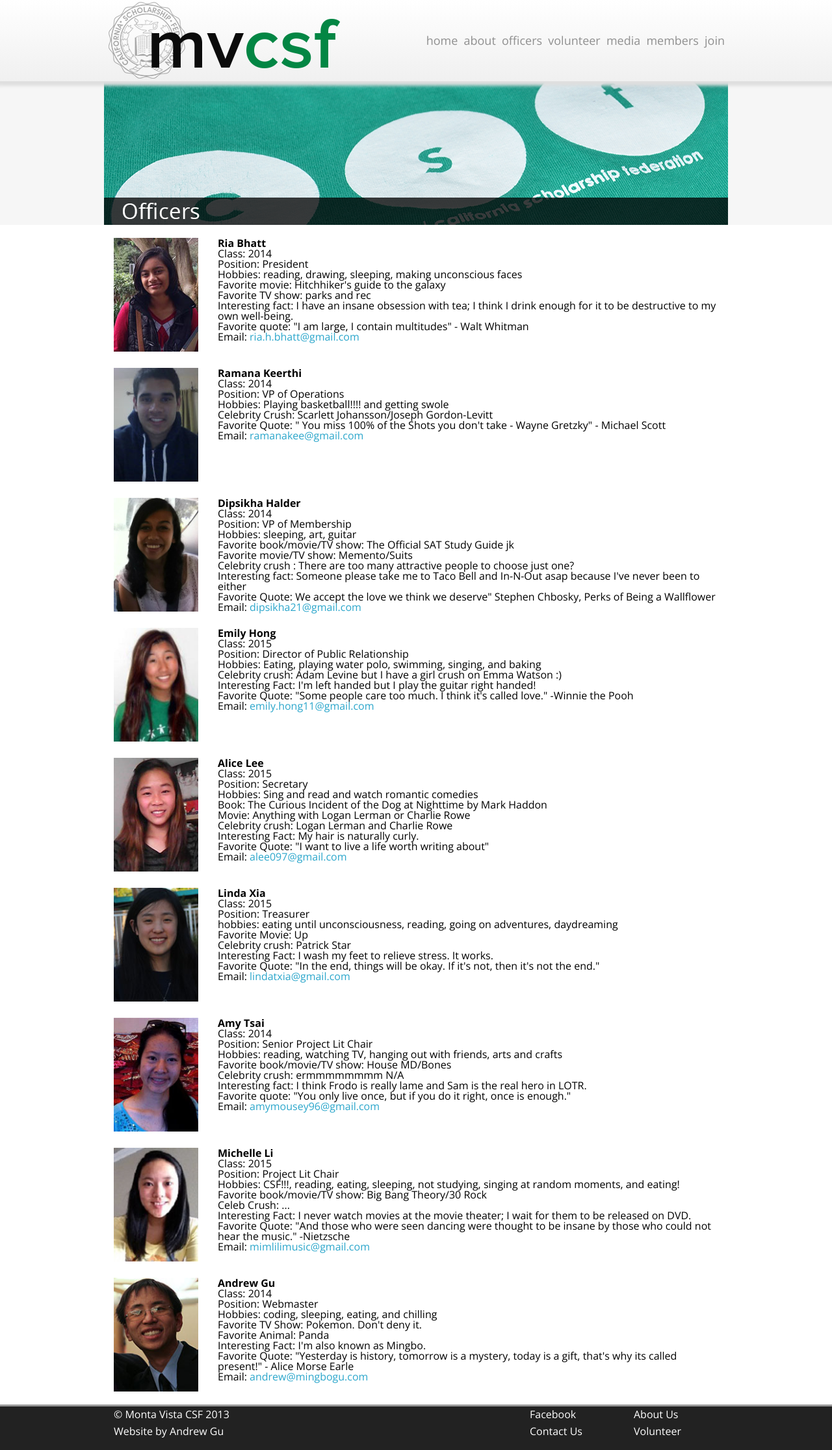
After one commit to andrewgu12/csf, a PHP site: page /officersbackup.php in a window 1280 px wide. The commit adds this page. Shown: the whole page at 65% size. Run offline with PHP 8.4, Linux system fonts and the light colour scheme; data that the repository does not hold is empty; some libraries are stand-ins or nearby versions.

Commit message:
added lots of new things

```diff
--- a/css/styles.css
+++ b/css/styles.css
@@ -143,6 +143,23 @@ div#officer {
   padding-top: 5px;
 }
 
+div#officerColumn {
+  width: 420px;
+  float: left;
+}
+div#officerColumn .info {
+  display: none;
+}
+div#officerColumn #officerInfo {
+  float: left;
+  display: inline;
+  padding-right: 5px;
+  padding-bottom: 5px;
+}
+div#officerColumn #officerInfo:hover {
+  opacity: 0.8;
+}
+
 div#side-bar {
   padding-top: 20px;
   float: left;
--- /dev/null
+++ b/officersbackup.php
@@ -0,0 +1,182 @@
+<?php require_once("included.php"); ?>
+<!DOCTYPE html>
+<html>
+	<head>
+		<meta charset="utf-8" />
+  		<meta name="viewport" content="width=device-width" />
+		<title>Monta Vista CSF</title>
+		<!--app.css has Foundation styles, styles.css has custom styles-->
+		<link href='http://fonts.googleapis.com/css?family=Open+Sans:400italic,400,700' rel='stylesheet' type='text/css'>
+		<link rel="stylesheet" href="css/app.css" />
+		<link rel="stylesheet" href="css/styles.css" />
+		<script src="js/custom.modernizr.js"></script>
+	</head>
+	<body>
+		<div id="wrapper">
+			<div id="header-wrapper">
+				<div id="header">
+					<?php include_once("menu.php"); ?>
+				</div>
+			</div>
+			<div id="slider-wrapper">
+				<div id="slider" class="restOfThePages">
+					<img src="img/officersback.png"/>
+				</div>
+			</div>
+			<div class="bodytext">
+					<div class = "row" id="officer">
+						<div class="large-2 columns">
+							<img src="img/officers/ria.jpg" />
+						</div>
+						<div class="large-10 columns" id="description">
+							<strong>Ria Bhatt</strong><br>
+					                    Class: 2014<br>
+					                    Position: President<br>
+					                    Hobbies: reading, drawing, sleeping, making unconscious faces<br>
+					                    Favorite movie: Hitchhiker's guide to the galaxy  <br>
+					                    Favorite TV show: parks and rec <br />
+					                    Interesting fact: I have an insane obsession with tea; I think I drink enough for it to be destructive to my own well-being.<br>
+					                    Favorite quote: "I am large, I contain multitudes" - Walt Whitman<br />
+					                    Email: <a href="mailto: ria.h.bhatt@gmail">ria.h.bhatt@gmail.com</a><br>
+						</div>
+					</div>
+					<div class = "row" id="officer">
+						<div class="large-2 columns">
+							<img src="img/officers/ramana.jpg" />
+						</div>
+						<div class="large-10 columns" id="description">
+							<strong>Ramana Keerthi</strong><br>
+					                    Class: 2014<br>
+					                    Position: VP of Operations<br>
+					                    Hobbies: Playing basketball!!!! and getting swole<br>
+					                    Celebrity Crush: Scarlett Johansson/Joseph Gordon-Levitt<br>
+					                    Favorite Quote: " You miss 100% of the Shots you don't take - Wayne Gretzky" - Michael Scott<br>
+					                    Email: <a href="mailto: ramanakee@gmail.com">ramanakee@gmail.com</a>
+						</div>
+					</div>
+					<div class = "row" id="officer">
+						<div class="large-2 columns">
+							<img src="img/officers/dip.jpg" />
+						</div>
+						<div class="large-10 columns" id="description">
+							<strong>Dipsikha Halder</strong><br>
+					                    Class: 2014<br>
+					                    Position: VP of Membership<br>
+					                    Hobbies: sleeping, art, guitar<br>
+					                    Favorite book/movie/TV show: The Official SAT Study Guide jk<br>
+					                    Favorite movie/TV show: Memento/Suits <br />
+					                    Celebrity crush : There are too many attractive people to choose just one?<br>
+					                    Interesting fact: Someone please take me to Taco Bell and In-N-Out asap because I've never been to either<br>
+					                    Favorite Quote: We accept the love we think we deserve" Stephen Chbosky, Perks of Being a Wallflower<br>
+					                    Email: <a href="mailto: dipsikha21@gmail.com">dipsikha21@gmail.com</a>
+						</div>
+					</div>
+					<div class = "row" id="officer">
+						<div class="large-2 columns">
+							<img src="img/officers/emily.JPG" />
+						</div>
+						<div class="large-10 columns" id="description">
+							 <strong>Emily Hong</strong><br>
+					                    Class: 2015<br>
+					                    Position: Director of Public Relationship<br>
+					                    Hobbies: Eating, playing water polo, swimming, singing, and baking<br>
+						      	      Celebrity crush: Adam Levine but I have a girl crush on Emma Watson :)<br>
+					                    Interesting Fact:  I'm left handed but I play the guitar right handed!<br>
+					                    Favorite Quote:  "Some people care too much. I think it's called love." -Winnie the Pooh<br>
+					                    Email: <a href="mailto: emily.hong11@gmail.com">emily.hong11@gmail.com</a>
+						</div>
+					</div>
+					<div class = "row" id="officer">
+						<div class="large-2 columns">
+							<img src="img/officers/alice.jpg" />
+						</div>
+						<div class="large-10 columns" id="description">
+							 <strong>Alice Lee</strong><br>
+				                        Class: 2015<br>
+				                        Position: Secretary<br>
+				                        Hobbies: Sing and read and watch romantic comedies<br>
+				                        Book: The Curious Incident of the Dog at Nighttime by Mark Haddon <br />
+				                        Movie: Anything with Logan Lerman or Charlie Rowe<br>
+				                        Celebrity crush: Logan Lerman and Charlie Rowe<br>
+				                        Interesting Fact: My hair is naturally curly.<br>
+				                        Favorite Quote: "I want to live a life worth writing about"<br>
+				                        Email: <a href="mailto: alee097@gmail.com">alee097@gmail.com</a>
+						</div>
+					</div>
+					<div class = "row" id="officer">
+						<div class="large-2 columns">
+							<img src="img/officers/linda.jpg" />
+						</div>
+						<div class="large-10 columns" id="description">
+							 <strong>Linda Xia</strong><br>
+				                        Class: 2015<br>
+				                        Position: Treasurer<br>
+				                        hobbies: eating until unconsciousness, reading, going on adventures, daydreaming<br>
+				                        Favorite Movie: Up<br>
+				                        Celebrity crush: Patrick Star<br>
+				                        Interesting Fact: I wash my feet to relieve stress. It works.<br>
+				                        Favorite Quote: "In the end, things will be okay. If it's not, then it's not the end."<br>
+				                        Email: <a href="mailto: lindatxia@gmail.com">lindatxia@gmail.com</a>
+						</div>
+					</div>
+					<div class = "row" id="officer">
+						<div class="large-2 columns">
+							<img src="img/officers/amy.jpg" />
+						</div>
+						<div class="large-10 columns" id="description">
+							 <strong>Amy Tsai</strong><br>
+					                    Class: 2014<br>
+					                    Position: Senior Project Lit Chair<br>
+					                    Hobbies: reading, watching TV, hanging out with friends, arts and crafts<br>
+					                    Favorite book/movie/TV show: House MD/Bones<br>
+					                    Celebrity crush: ermmmmmmmm N/A<br>
+					                    Interesting fact: I think Frodo is really lame and Sam is the real hero in LOTR.<br>
+					                    Favorite quote: "You only live once, but if you do it right, once is enough."<br>
+					                    Email: <a href="mailto: amymousey96@gmail.com">amymousey96@gmail.com</a>
+						</div>
+					</div>
+					<div class = "row" id="officer">
+						<div class="large-2 columns">
+							<img src="img/officers/michelle.jpg" />
+						</div>
+						<div class="large-10 columns" id="description">
+							<strong>Michelle Li </strong><br>
+					                    Class: 2015<br>
+					                    Position: Project Lit Chair<br>
+					                    Hobbies: CSF!!!, reading, eating, sleeping, not studying, singing at random moments, and eating!<br>
+					                    Favorite book/movie/TV show: Big Bang Theory/30 Rock<br>
+					                    Celeb Crush: ...<br>
+					                    Interesting Fact: I never watch movies at the movie theater; I wait for them to be released on DVD.<br>
+					                    Favorite Quote: "And those who were seen dancing were thought to be insane by those who could not hear the music." -Nietzsche <br>
+					                    Email: <a href="mailto: mimlilimusic@gmail.com">mimlilimusic@gmail.com</a>
+						</div>
+					</div>
+					<div class = "row" id="officer">
+						<div class="large-2 columns">
+							<img src="img/officers/mingbo.jpg" />
+						</div>
+						<div class="large-10 columns" id="description">
+							<strong>Andrew Gu</strong><br>
+					                    Class: 2014<br>
+					                    Position: Webmaster<br>
+					                    Hobbies: coding, sleeping, eating, and chilling<br>
+					                    Favorite TV Show: Pokemon. Don't deny it.<br />
+					                    Favorite Animal: Panda<br>
+					                    Interesting Fact: I'm also known as Mingbo.<br>
+					                    Favorite Quote: "Yesterday is history, tomorrow is a mystery, today is a gift, that's why its called present!" - Alice Morse Earle<br>
+					                    Email: <a href="mailto: andrew@mingbogu.com">andrew@mingbogu.com</a>
+						</div>
+					</div>
+			</div>
+		</div>
+		<footer>
+			<div id="footer-inner">
+				<?php include_once("footer.php"); ?>
+			</div>
+		</footer>
+		<!--include all JS files for both personal and Foundation-->
+		<script src="//ajax.googleapis.com/ajax/libs/jquery/1.10.2/jquery.min.js"></script>
+		<script src="js/foundation.js"></script>
+      	  	<script src="js/scripts.js"></script>
+	</body>
+</html>
--- a/scss/styles.scss
+++ b/scss/styles.scss
@@ -144,6 +144,22 @@ div#officer {
 	height: 200px;
 	padding-top: 5px;
 }
+div#officerColumn {
+	width: 420px;
+	float: left;
+	.info {
+		display: none;
+	}
+	#officerInfo{
+		float: left;
+		display: inline;
+		padding-right: 5px;
+		padding-bottom: 5px;
+	}
+	#officerInfo:hover {
+		opacity: 0.8;
+	}
+}
 div#side-bar {
 	padding-top: 20px;
 	float: left;
```
Also changed, not shown: join.php (+3 -10 lines), join_submit.php (+1 -20 lines), js/scripts.js (+10 -18 lines), officers.php (+60 -134 lines), submitTranscript.php (added, +19 -0 lines), success.php (added, +53 -0 lines), uploadPDF.php (added, +25 -0 lines), 2 other files.
